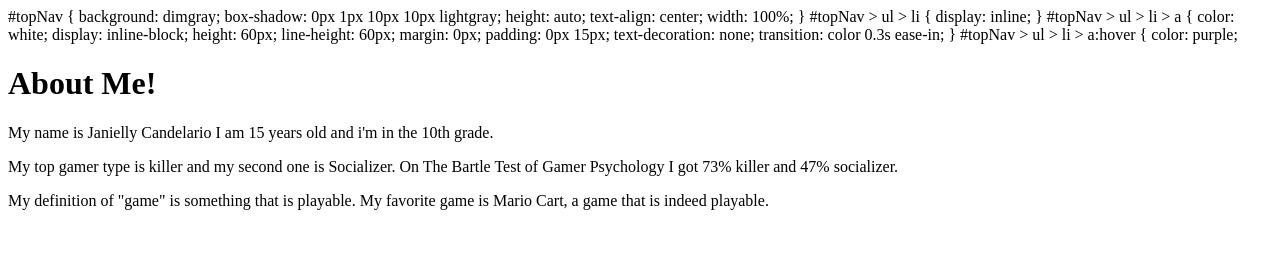
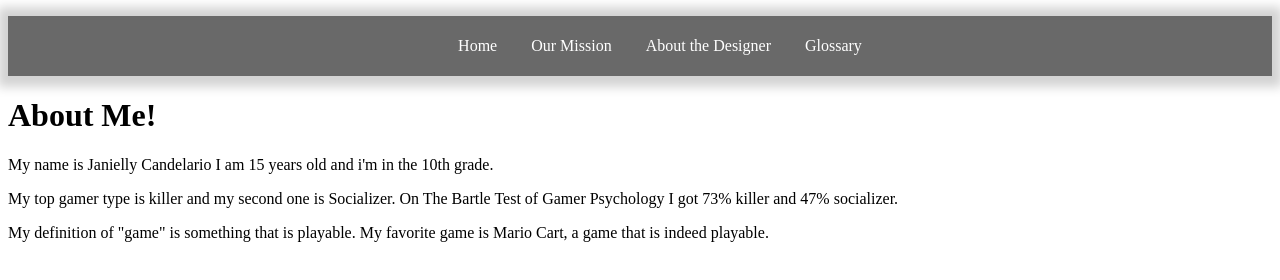
Before and after one commit to janiellycandelario/game, a plain HTML site: page about.html in a window 1280 px wide. Drawn offline with Linux system fonts and the light colour scheme.

Commit message:
Update about.html

```diff
--- a/about.html
+++ b/about.html
@@ -8,30 +8,22 @@
         <link rel="stylesheet" href="style.css">
     </head>
 
-    <body>
-#topNav {
-  background: dimgray;
-  box-shadow: 0px 1px 10px 10px lightgray;
-  height: auto;
-  text-align: center;
-  width: 100%;
-}
-#topNav > ul > li {
-  display: inline;
-}
-#topNav > ul > li > a
-{
-  color: white;
-  display: inline-block;
-  height: 60px;
-  line-height: 60px;
-  margin: 0px;
-  padding: 0px 15px;
-  text-decoration: none;
-  transition: color 0.3s ease-in;
-}
-#topNav > ul > li > a:hover {
-  color: purple;
+<nav id="topNav">
+  <ul>
+    <li>
+      <a href="index.html">Home</a>
+    </li>
+    <li>
+      <a href="mission.html">Our Mission</a>
+    </li>
+    <li>
+      <a href="about.html">About the Designer</a>
+    </li>
+    <li>
+      <a href="glossary.html">Glossary</a>
+    </li>
+  </ul>
+</nav>
 
         <h1>About Me!</h1>
         <p>
```
